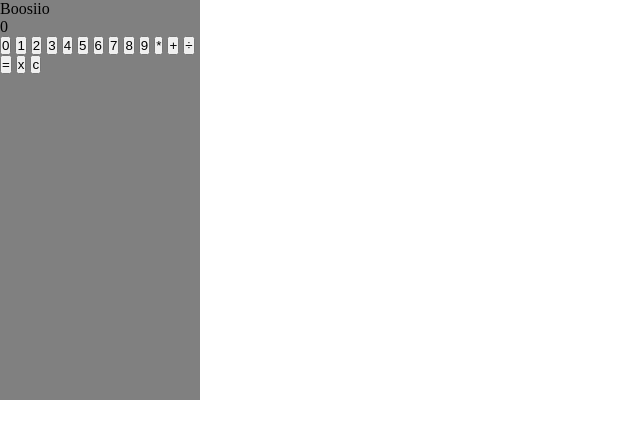
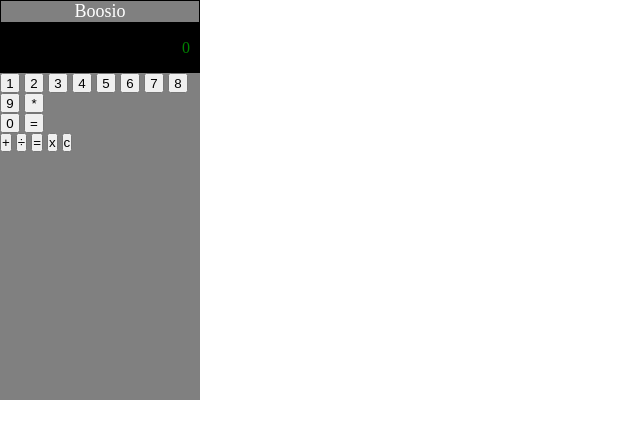
Before and after one commit to violix96/htmlcss-simple-calculator, a plain HTML site: page index.html in a window 1280 px wide. Shown: the whole page, without its empty margins (0-640 px from the left). Drawn offline with Linux system fonts and the light colour scheme; a web font is replaced by a local one.

Commit message:
[upd] struttura bottoni

```diff
--- a/css/style.css
+++ b/css/style.css
@@ -11,4 +11,27 @@
 
 }
 
+.marca{
+    border: 1px solid black;
+    color: white;
+    text-align: center;
+    font-size: large;
 }
+
+
+.risultato{
+    background-color: black;
+    color: green;
+    text-align: right;
+    padding-right: 10px;
+    height: 50px;
+    display: flex;
+    justify-items: flex-start;
+    align-items: center;
+    flex-direction: row-reverse;
+}
+
+.bottoni{
+    width: 20px;
+    height: 20px;
+}
--- a/index.html
+++ b/index.html
@@ -10,52 +10,38 @@
 <body>
 <main>
     <div class="calcolatrice">
-        <div class="marca">Boosiio</div>
+        <div class="marca">Boosio</div>
         <div class="risultato" style="font-family: seven segment;">0</div>
 
-        <div class="bottoni">
-            <button>0</button>
-            <button>1</button>
-            <button>2</button>
-            <button>3</button>
-            <button>4</button>
-            <button>5</button>
-            <button>6</button>
-            <button>7</button>
-            <button>8</button>
-            <button>9</button>
-            <button>*</button>
-            <button>+</button>
-            <button>÷</button>
-            <button>=</button>
-            <button>x</button>
-            <button>c</button>
+        <div class="tastierino">
+            <div class="destra">
+                <div class="numeri">
+                    <button class="bottoni">1</button>
+                    <button class="bottoni">2</button>
+                    <button class="bottoni">3</button>
+                    <button class="bottoni">4</button>
+                    <button class="bottoni">5</button>
+                    <button class="bottoni">6</button>
+                    <button class="bottoni">7</button>
+                    <button class="bottoni">8</button>
+                    <button class="bottoni">9</button>
+                    <button class="bottoni">*</button>
+                </div>
 
+                <div class="sotto">
+                    <button class="bottoni">0</button>
+                    <button class="bottoni">=</button>
+                </div>
+            </div>
 
-
-
-
-
-
-
-
+            <div class="operazioni">
+                <button class="simboli">+</button>
+                <button class="simboli">÷</button>
+                <button class="simboli">=</button>
+                <button class="simboli">x</button>
+                <button class="simboli">c</button>
+            </div>
         </div>
-
-
-
-
-
-
-
-
-
-
-
-
-
-
-
-
     </div>
 </main>
 </body>
```
